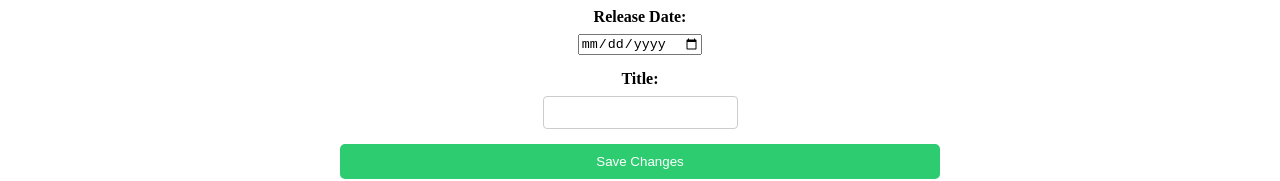
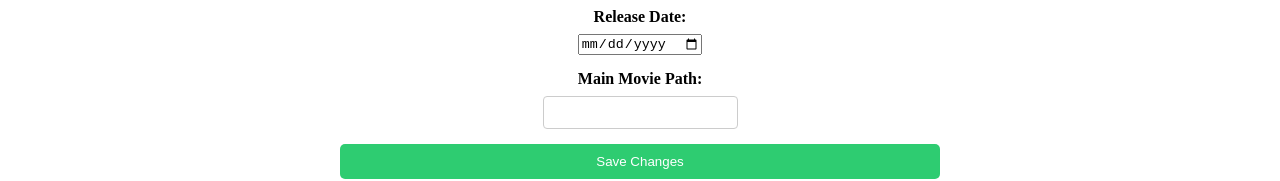
Before and after one commit to RyoniCho/ReactJS_Tutorial, a React (Create React App) app in the folder first-react-webapp/: page /edit/1 in a window 1280 px wide. Shown: the part 580-761 px from the top of the page. Built offline with nearby package versions, Linux system fonts and the light colour scheme; no server answers.

Commit message:
edit movie 수정(mainmovie)

```diff
--- a/first-react-webapp/src/EditMovie.js
+++ b/first-react-webapp/src/EditMovie.js
@@ -131,8 +131,8 @@ function EditMovie() {
                 <input type="date" name="releaseDate" value={movie.releaseDate} onChange={handleChange} />
             </label>
             <label>
-                Title:
-                <input type="text" name="main Movie" value={movie.mainMovie} onChange={handleChange} />
+                Main Movie Path:
+                <input type="text" name="mainMovie" value={movie.mainMovie} onChange={handleChange} />
             </label>
 
             <button type="submit">Save Changes</button>
```
